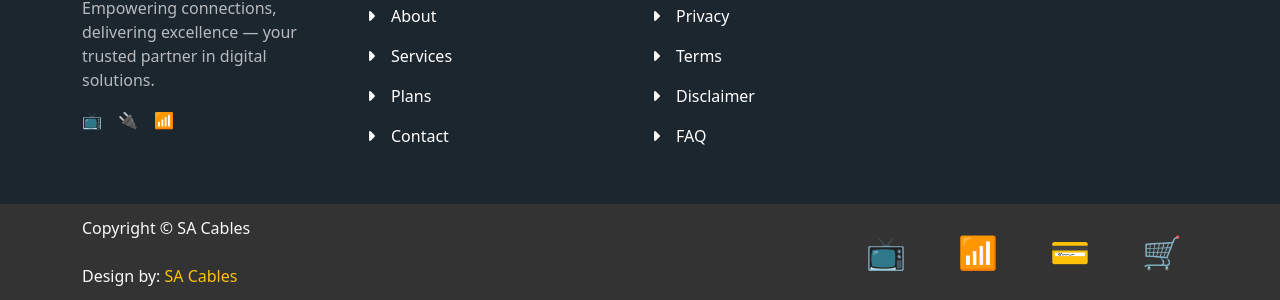
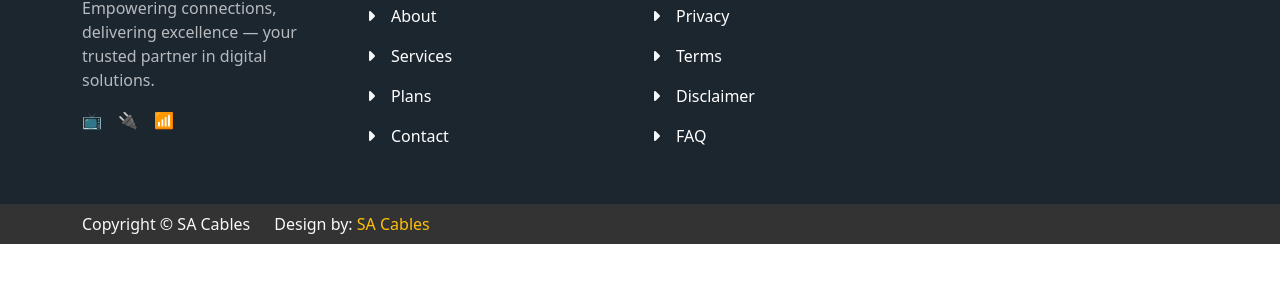
Before and after one commit to Goutham1122004/sa_cables, a plain HTML site: page index.html in a window 1280 px wide. Shown: the part 6956-7256 px from the top of the page. After the commit the page ends 7200 px from the top, so only its background shows below. Drawn offline with nearby package versions, Linux system fonts and the light colour scheme.

Commit message:
Update index.html

```diff
--- a/index.html
+++ b/index.html
@@ -758,19 +758,15 @@ Why SA Cables Is the Smartest Choice for TV Set-Top Boxes & WiFi Plans
 <!-- Bottom -->
 <div class="bottom py-2 text-light" style="background-color: #333; color: #fff;">
     <div class="container d-flex justify-content-between align-items-center">
-        <div>
-            <p style="font-size: 1rem;">Copyright © SA Cables</p><br>
-
-            <p style="font-size: 1rem;">Design by: <a href="#" style="color: #FFC107; text-decoration: none;">SA Cables</a></p>
-        </div>
-        <div class="icon-container" style="display: flex; justify-content: space-between; align-items: center; gap: 20px;">
-            <span class="footer-icon" title="TV Set-Top Box" style="font-size: 2em; padding: 0.5em; cursor: pointer; transition: transform 0.3s ease-in-out; color: #4CAF50;">📺</span>
-            <span class="footer-icon" title="Wi-Fi Plans" style="font-size: 2em; padding: 0.5em; cursor: pointer; transition: transform 0.3s ease-in-out; color: #2196F3;">📶</span>
-            <span class="footer-icon" title="Payment Methods" style="font-size: 2em; padding: 0.5em; cursor: pointer; transition: transform 0.3s ease-in-out; color: #FFC107;">💳</span>
-            <span class="footer-icon" title="Shop Now" style="font-size: 2em; padding: 0.5em; cursor: pointer; transition: transform 0.3s ease-in-out; color: #FF5722;">🛒</span>
+        <div style="display: flex; gap: 1.5rem; align-items: center;">
+            <p style="margin: 0; font-size: 1rem;">Copyright © SA Cables</p>
+            <p style="margin: 0; font-size: 1rem;">
+                Design by: <a href="#" style="color: #FFC107; text-decoration: none;">SA Cables</a>
+            </p>
         </div>
     </div>
 </div>
+
 
 <!-- Back To Top Button -->
 <button onclick="topFunction()" id="myBtn" style="position: fixed; bottom: 20px; right: 20px; background-color: #4CAF50; color: white; border: none; border-radius: 50%; padding: 10px 15px; cursor: pointer; display: none;">
```
